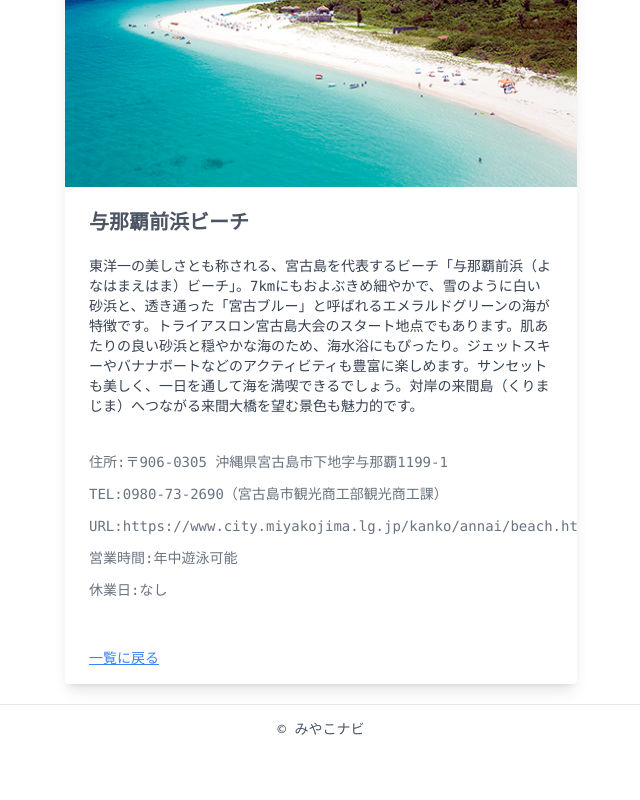
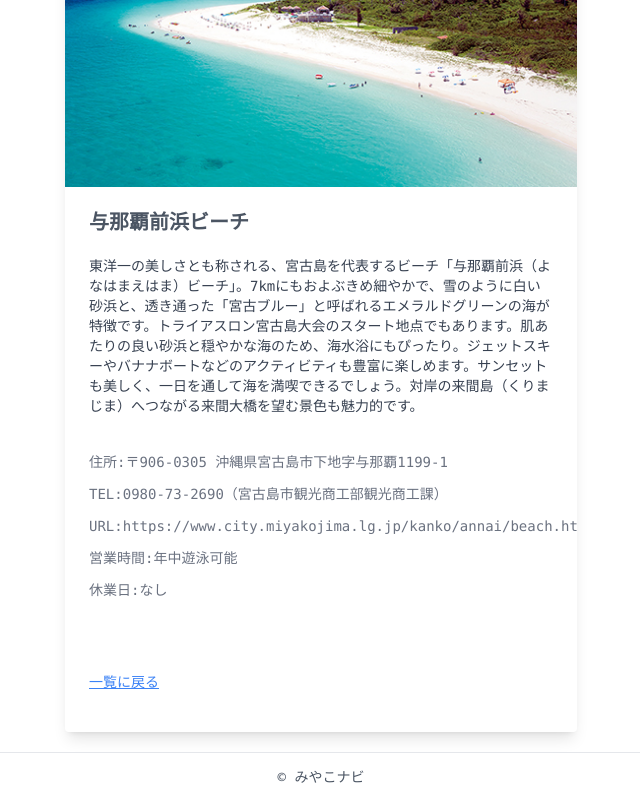
Before and after one commit to yu-ta-tech/miyakojima_nav, a Next.js app: page /locations/0 in a window 1280 px wide. Shown: the part 273-1073 px from the top of the page, without its empty margins (319-959 px from the left). Before the commit the page ends 1025 px from the top, so only its background shows below. Built offline with nearby package versions, Linux system fonts and the light colour scheme.

Commit message:
詳細→一覧ページエラー　解消

```diff
--- a/components/Layout.js
+++ b/components/Layout.js
@@ -11,7 +11,7 @@ export default function Layout({ children, title = "みやこナビ" }) {
       <header className="sticky top-0 z-10">
         <nav className="h-14 bg-gray-800 w-screen">
           <div className="float-left text-2xl text-gray-300 pl-40 mt-2.5">
-            <a href="#">みやこナビ</a>
+            <a href="/">みやこナビ</a>
           </div>
           <div className="float-right pr-32  mt-3">
             <div className="flex space-x-4">
@@ -25,7 +25,7 @@ export default function Layout({ children, title = "みやこナビ" }) {
                   Map
                 </a>
               </Link> */}
-              <Link href="spot-page">
+              <Link href="/spot-page">
                 <a className="text-gray-300 hover:bg-gray-700 px-3 py-2 rounded">
                   Spot
                 </a>
--- a/pages/locations/[id].js
+++ b/pages/locations/[id].js
@@ -38,9 +38,11 @@ export default function Detail() {
           休業日:{spots[id].holiday}
         </div>
 
-        <Link href="/spot-page">
-          <a className="p-6 text-blue-500 underline">一覧に戻る</a>
-        </Link>
+        <div className="m-6 text-blue-500 underline">
+          <Link href="/spot-page">
+            <a>一覧に戻る</a>
+          </Link>
+        </div>
       </div>
     </Layout>
   );
```
